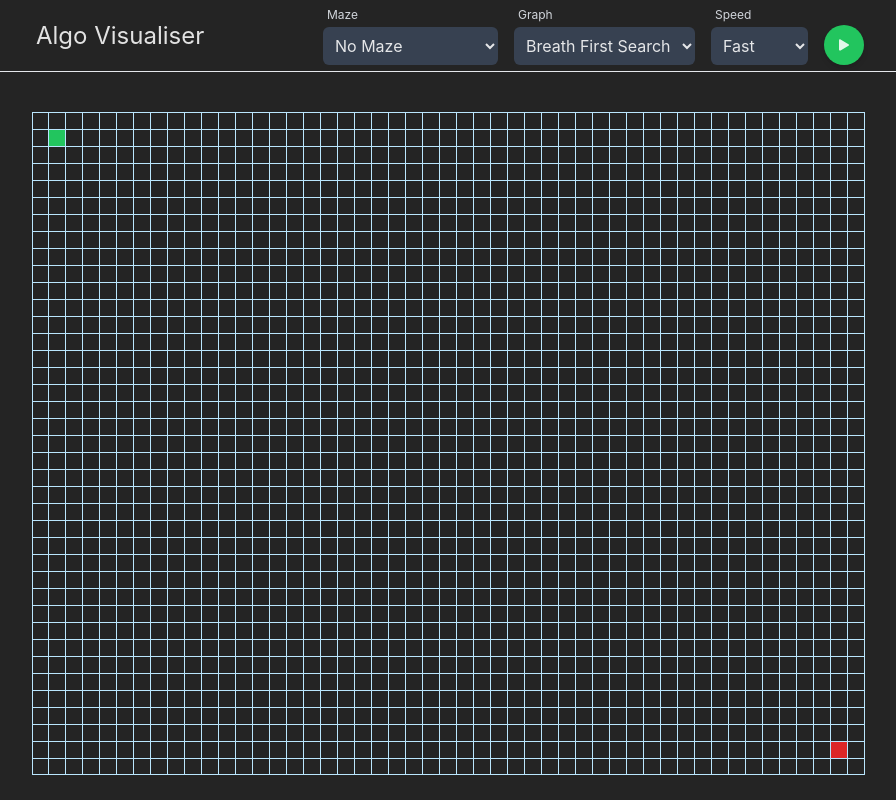
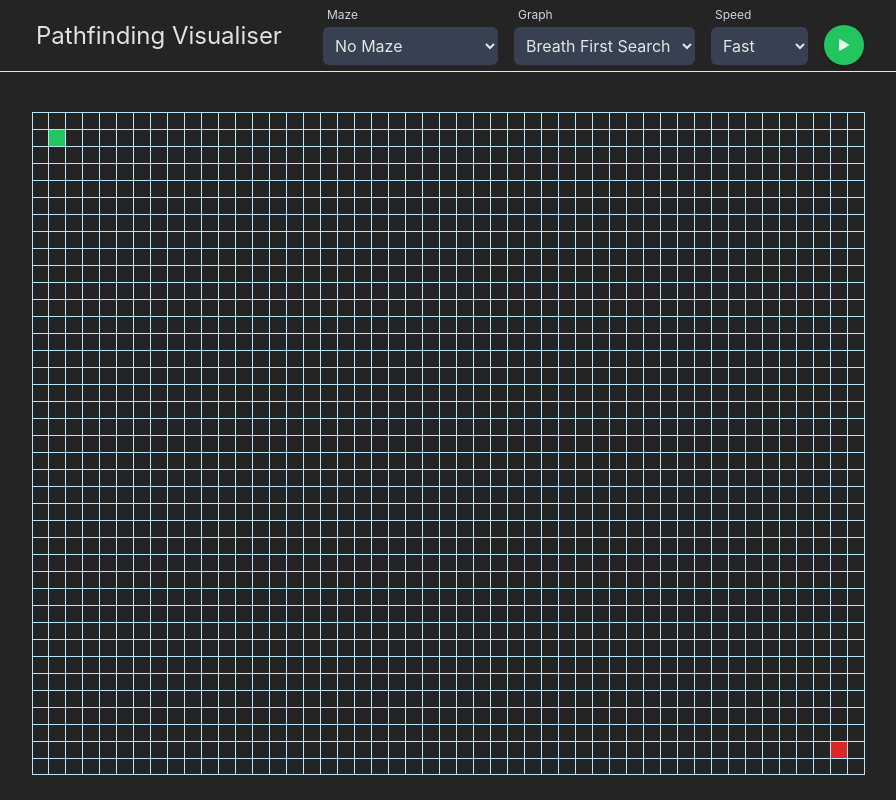
Before and after one commit to tanbiralam/AlgoVis, a React (Vite) app: page / in a window 1280 px wide. Shown: the whole page, without its empty margins (192-1088 px from the left). Built offline with nearby package versions, Linux system fonts and the light colour scheme.

Commit message:
final commit

```diff
--- a/index.html
+++ b/index.html
@@ -4,7 +4,7 @@
     <meta charset="UTF-8" />
     <link rel="icon" type="image/svg+xml" href="/vite.svg" />
     <meta name="viewport" content="width=device-width, initial-scale=1.0" />
-    <title>AlgoVis</title>
+    <title>Pathfinding Visualiser</title>
   </head>
   <body>
     <div id="root"></div>
--- a/src/components/Nav.tsx
+++ b/src/components/Nav.tsx
@@ -87,7 +87,7 @@ export function Nav({
     <div className="flex items-center justify-center min-h-[4.5rem] border-b shadow-gray-600 sm:px-5 px-0">
       <div className="flex items-center lg:justify-between justify-center w-full sm:w-[52rem]">
         <h1 className="lg:flex hidden w-[40%] text-2xl pl-1">
-          Algo Visualiser
+          Pathfinding Visualiser
         </h1>
         <div className="flex sm:items-end items-center justify-start sm:justify-between sm:flex-row flex-col sm:space-y-0 space-y-3 sm:py-0 py-4 sm:space-x-4">
           <Select
```
